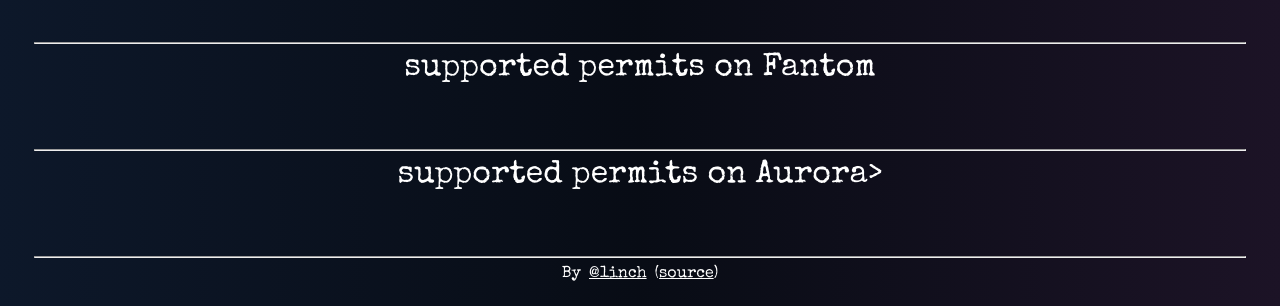
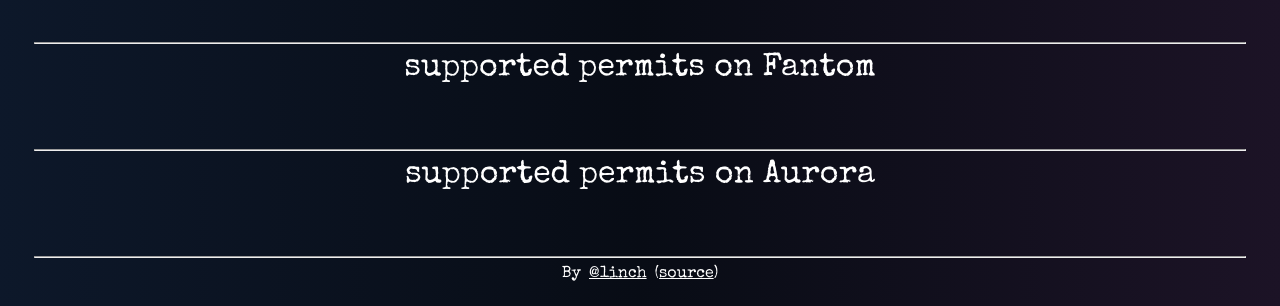
Before and after one commit to belactriple9/1inchSupportedPermits, a plain HTML site: page index.html in a window 1280 px wide. Shown: the part 705-1011 px from the top of the page. Drawn offline with nearby package versions, Linux system fonts and the light colour scheme; no server answers; a web font is replaced by a local one.

Commit message:
Remove a '>' character

```diff
--- a/index.html
+++ b/index.html
@@ -54,7 +54,7 @@
                 <p class="text">supported permits on Fantom</p>
                 <p class="fantom transparent" id="fantom"></p>
                 <hr>
-                <p class="text">supported permits on Aurora></p>
+                <p class="text">supported permits on Aurora</p>
                 <p class="aurora transparent" id="aurora"></p>
                 <hr>
             </div>
```
